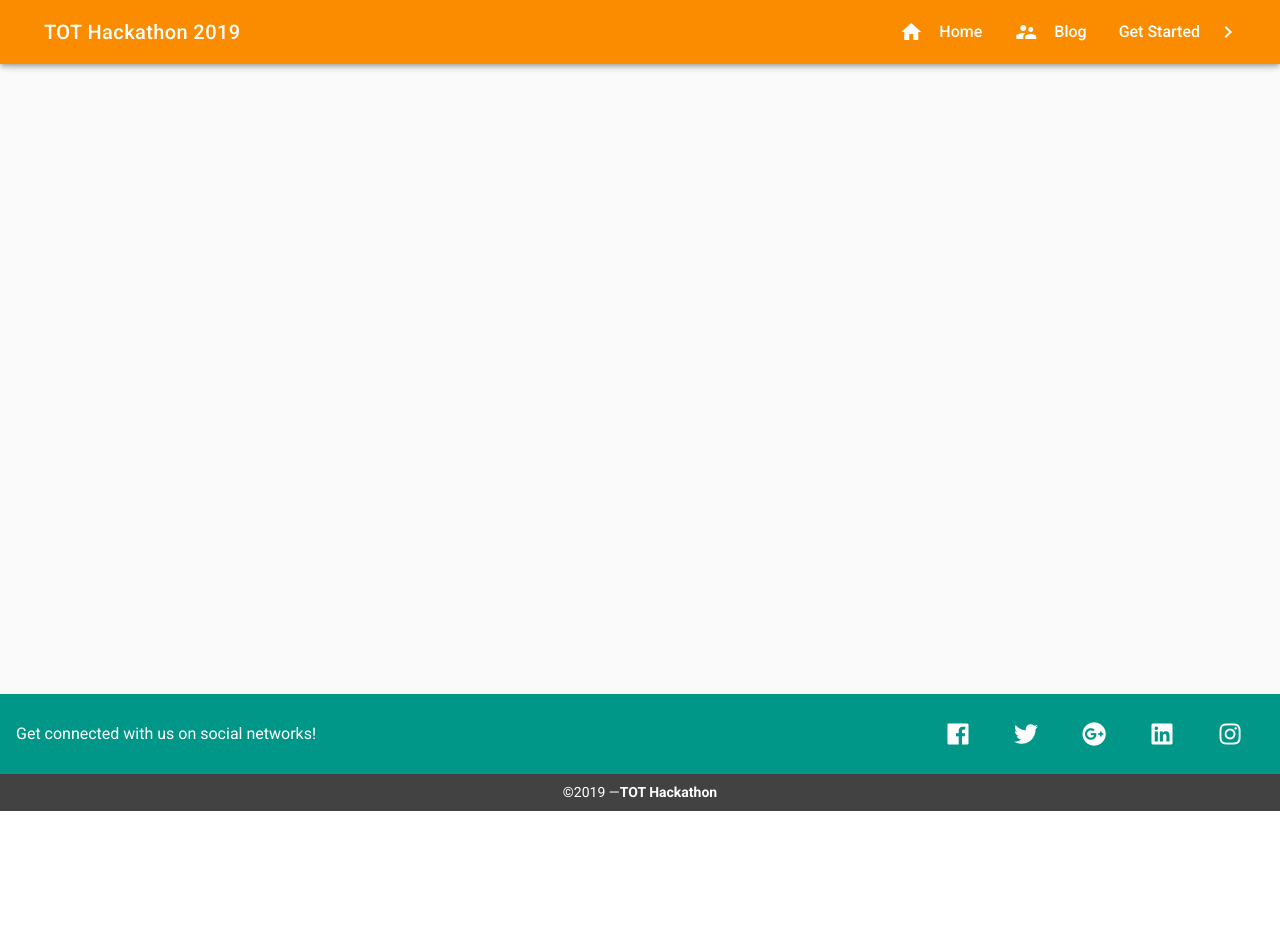
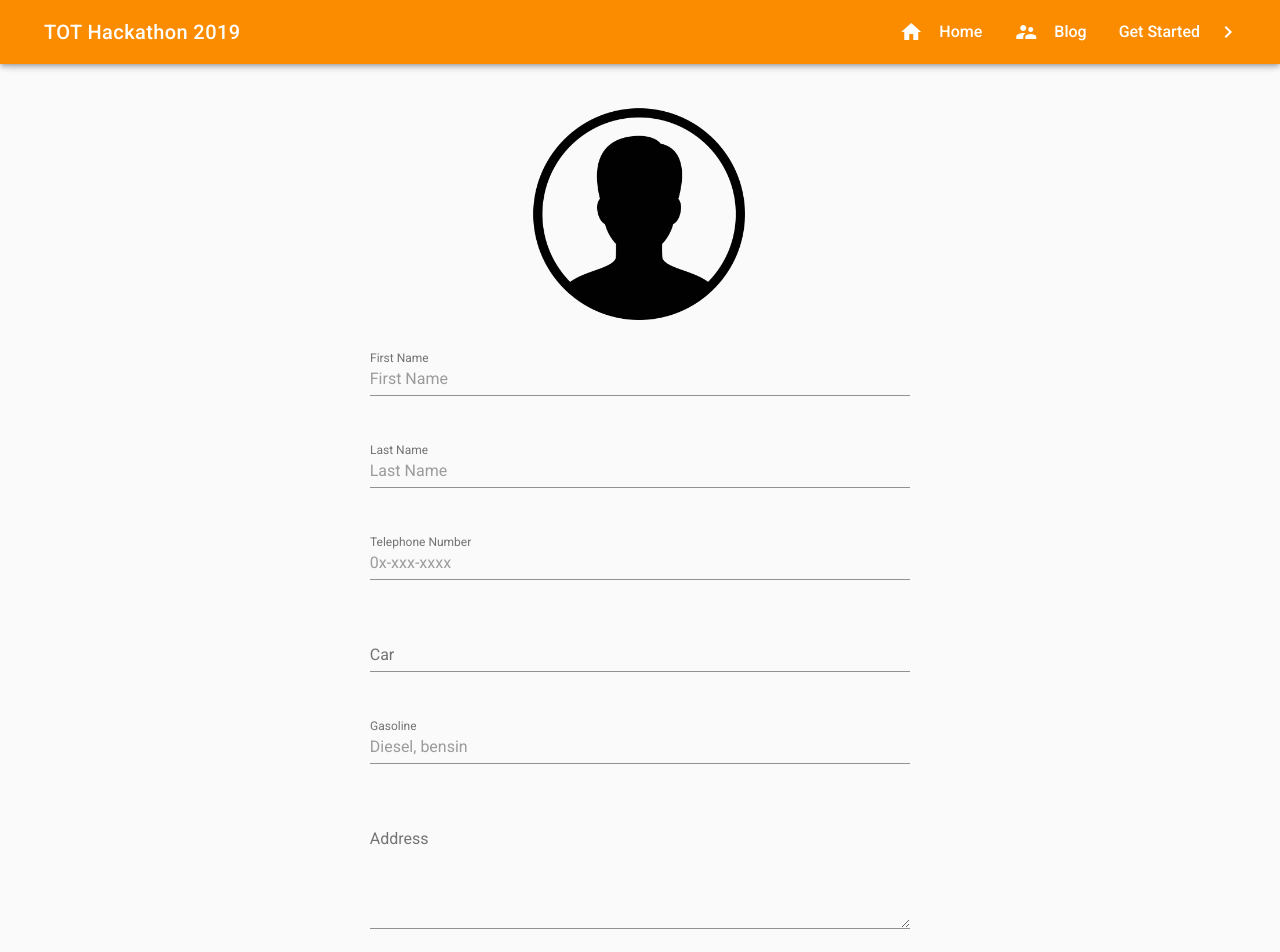
Before and after one commit to KongSKE/TOT-Weather-Care, a Vue app: page /Profile in a window 1280 px wide. Shown: the top 952 px of the page. Before the commit the page ends 811 px from the top, so only its background shows below. Built offline with nearby package versions, Linux system fonts and the light colour scheme; no server answers.

Commit message:
profile page

```diff
--- a/src/router/index.js
+++ b/src/router/index.js
@@ -3,8 +3,8 @@ import Router from 'vue-router'
 import Home from '@/views/Home'
 
 import Login from '@/views/Login'
-
 import Register from '@/views/Register'
+import Profile from '@/views/Profile'
 
 Vue.use(Router)
 
@@ -25,6 +25,11 @@ export default new Router({
       path: '/Register',
       name: 'Register',
       component: Register
+    },
+    {
+      path: '/Profile',
+      name: 'Profile',
+      component: Profile
     }
   ]
 })
--- a/src/views/Login.vue
+++ b/src/views/Login.vue
@@ -1,5 +1,7 @@
 <template>
   <div class="login">
+    <!-- <v-alert id = 'alert' :value="false" type="error">Your email or password is incorrect.</v-alert> -->
+
     <v-container>
       <v-layout justify-center>
         <img src="@/assets/tot-logo.png" width="70%" height="70%">
@@ -19,7 +21,7 @@
                   <v-btn @click="clearClicked">clear</v-btn>
                 </v-layout>
                 <v-layout justify-center>
-                    <a v-bind:href='Register' @click="linkClicked">Don't have an account yet?</a>
+                  <a v-bind:href="Register" @click="linkClicked">Don't have an account yet?</a>
                 </v-layout>
               </v-flex>
             </v-layout>
@@ -31,24 +33,22 @@
 </template>
 
 <script>
-import Register from '@/views/Register'
+import Register from "@/views/Register";
 
 export default {
   data() {
-      return{
+    return {
       valid: false,
       password: "",
-    nameRules: [
-      v => !!v || "Password is required",
-    ],
+      nameRules: [v => !!v || "Password is required"],
       email: "",
       emailRules: [
         v => !!v || "E-mail is required",
         v => /.+@.+/.test(v) || "E-mail must be valid"
       ]
-      }
+    };
   },
-  methods:{
+  methods: {
     clearClicked() {
       this.email = "";
       this.password = "";
@@ -57,9 +57,8 @@ export default {
       // check password and email
     },
     linkClicked() {
-          window.location = 'Register'
+      window.location = "Register";
     }
   }
-}
-
+};
 </script>
--- /dev/null
+++ b/src/views/Profile.vue
@@ -0,0 +1,88 @@
+<template>
+  <div>
+    <v-container>
+      <v-layout justify-center>
+        <v-flex>
+          <v-layout justify-center>
+            <img src="@/assets/user-logo.png" width="20%" height="20%">
+          </v-layout>
+          <v-form>
+            <v-container>
+              <v-layout row wrap justify-center>
+                <v-flex xs12 sm6 md6>
+                  <v-text-field label="First Name"
+                  placeholder="First Name"
+                  ></v-text-field>
+                </v-flex>
+              </v-layout>
+              <v-layout row wrap justify-center>
+                <v-flex xs12 sm6 md6>
+                  <v-text-field label="Last Name"
+                  placeholder="Last Name"
+                  ></v-text-field>
+                </v-flex>
+              </v-layout>
+              <v-layout row wrap justify-center>
+                <v-flex xs12 sm6 md6>
+                  <v-text-field label="Telephone Number"
+                  placeholder="0x-xxx-xxxx"
+                  type="number">
+
+                  </v-text-field>
+                </v-flex>
+              </v-layout>
+              <v-layout row wrap justify-center>
+                <v-flex xs12 sm6 md6>
+                  <v-text-field label="Car"></v-text-field>
+                </v-flex>
+              </v-layout>
+              <v-layout row wrap justify-center>
+                <v-flex xs12 sm6 md6>
+                  <v-text-field label="Gasoline"
+                  placeholder="Diesel, bensin"
+                  ></v-text-field>
+                </v-flex>
+              </v-layout>
+              <v-layout row wrap justify-center>
+                <v-flex xs12 md6>
+                  <v-textarea
+                    name="input-7-1"
+                    label="Address"
+                    value
+                    hint="00/xx Chick road. Raccoon city England"
+                  ></v-textarea>
+                </v-flex>
+              </v-layout>
+              <v-layout row wrap justify-center>
+                <v-btn color="success" @click="saveClicked">Save</v-btn>
+                <v-btn color="error" @click="cancelClicked">Cancel</v-btn>
+              </v-layout>
+            </v-container>
+          </v-form>
+        </v-flex>
+      </v-layout>
+    </v-container>
+  </div>
+</template>
+
+
+<script>
+
+import Home from "@/views/Home";
+
+export default {
+    data() {
+        return {
+
+        }
+    },
+    methods: {
+        saveClicked() {
+
+        },
+        cancelClicked() {
+            window.location = Home;
+        }
+    }
+};
+</script>
```
Lines whose indentation alone changed are shown as unchanged.
